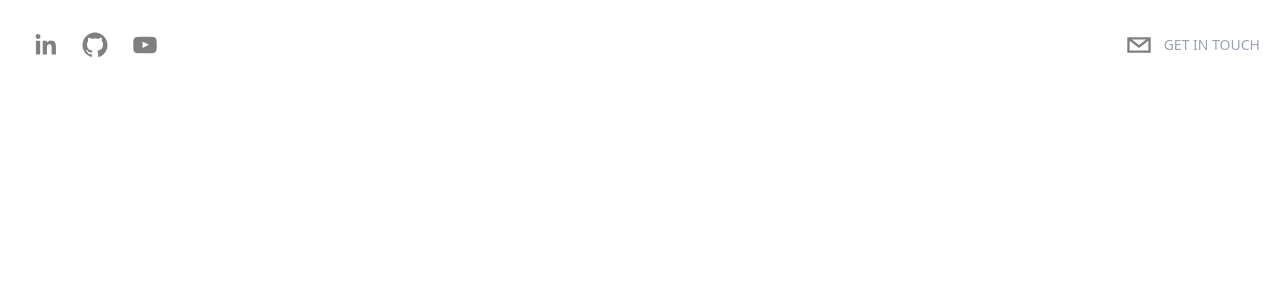
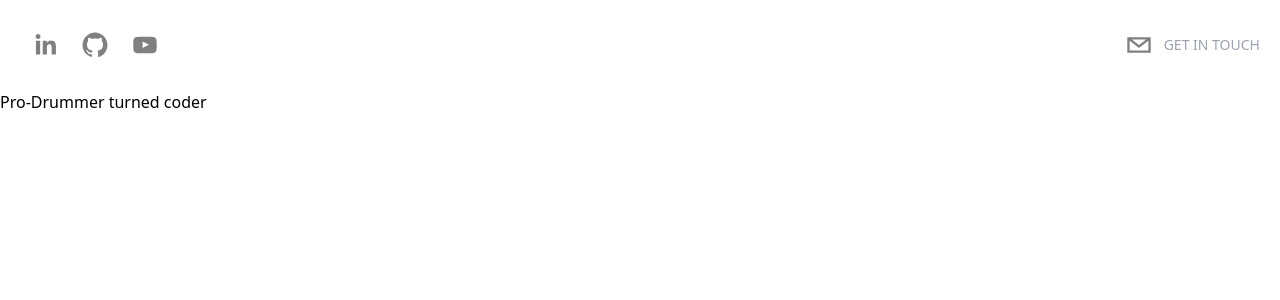
Before and after one commit to nicholasvaldez/portfolio, a Next.js app: page / in a window 1280 px wide. Shown: the top 300 px of the page. Built offline with nearby package versions, Linux system fonts and the light colour scheme.

Commit message:
install typewriter and basic congig

```diff
--- /dev/null
+++ b/components/Hero.tsx
@@ -0,0 +1,28 @@
+import { Cursor, useTypewriter } from "react-simple-typewriter"
+
+type Props = {}
+
+function Hero({}: Props) {
+  const [text, count] = useTypewriter({
+    words: [
+      "Hello World! I'm Nick",
+      "Pro-Drummer turned coder",
+      "Husband",
+      "Father",
+      "Big believer in 2 o'clock afternoon coffee",
+      "Welcome to my portfolio!",
+    ],
+    loop: true,
+    delaySpeed: 2000,
+  })
+  return (
+    <div>
+      <h1>
+        <span>{text}</span>
+        <Cursor cursorColor="#C0C0C3" />
+      </h1>
+    </div>
+  )
+}
+
+export default Hero
--- a/package.json
+++ b/package.json
@@ -18,6 +18,7 @@
     "postcss": "8.4.24",
     "react": "18.2.0",
     "react-dom": "18.2.0",
+    "react-simple-typewriter": "^5.0.1",
     "react-social-icons": "^5.15.0",
     "tailwindcss": "3.3.2",
     "typescript": "5.1.6"
--- a/pages/index.tsx
+++ b/pages/index.tsx
@@ -1,6 +1,7 @@
 import Image from "next/image"
 import { Inter } from "next/font/google"
 import Header from "@/components/Header"
+import Hero from "@/components/Hero"
 
 const inter = Inter({ subsets: ["latin"] })
 
@@ -8,11 +9,12 @@ export default function Home() {
   return (
     <div>
       <title>Nick Valdez's Portfolio</title>
-
-      {/* Header */}
       <Header />
 
       {/* Hero */}
+      <section id="hero">
+        <Hero />
+      </section>
 
       {/* About */}
 
```
Also changed, not shown: 1 other file (tests, documents, lock files or other folders).
